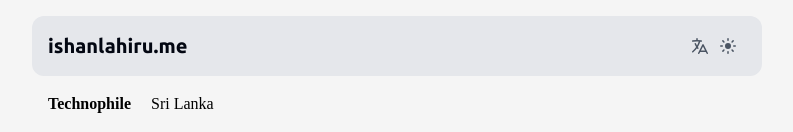
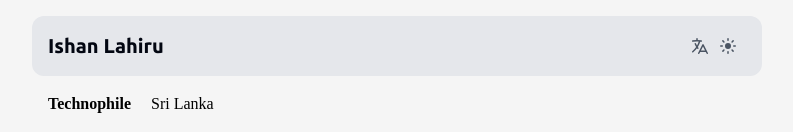
Before and after one commit to IshanLahiru/ishanlahiru.github.io, a React (Vite) app: page / in a window 1280 px wide. Shown: the top 132 px of the page, without its empty margins (243-1036 px from the left). Built offline with nearby package versions, Linux system fonts and the light colour scheme; grey boxes are pictures that could not be loaded; a web font is replaced by a local one.

Commit message:
Update header title for improved branding consistency

```diff
--- a/src/components/header/header.tsx
+++ b/src/components/header/header.tsx
@@ -9,7 +9,7 @@ const NavigationBar: React.FC = () => {
   return (
     <header className="mt-4 bg-gray-200 p-4 text-white dark:bg-neutral-900 rounded-xl">
       <div className="container mx-auto flex items-center justify-between">
-        <h1 className="text-xl font-bold text-gray-950 dark:text-slate-200">ishanlahiru.me</h1>
+        <h1 className="text-xl font-bold text-gray-950 dark:text-slate-200">Ishan Lahiru</h1>
         <nav>
           <ul className="flex flex-col space-x-4">
             <li>
```
